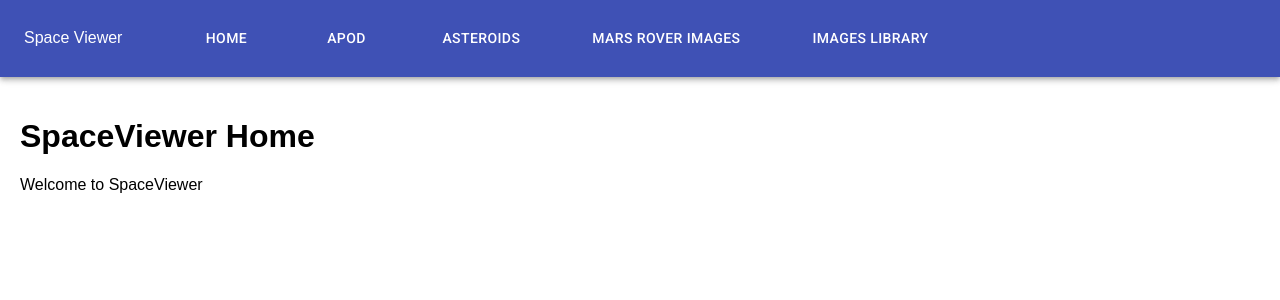
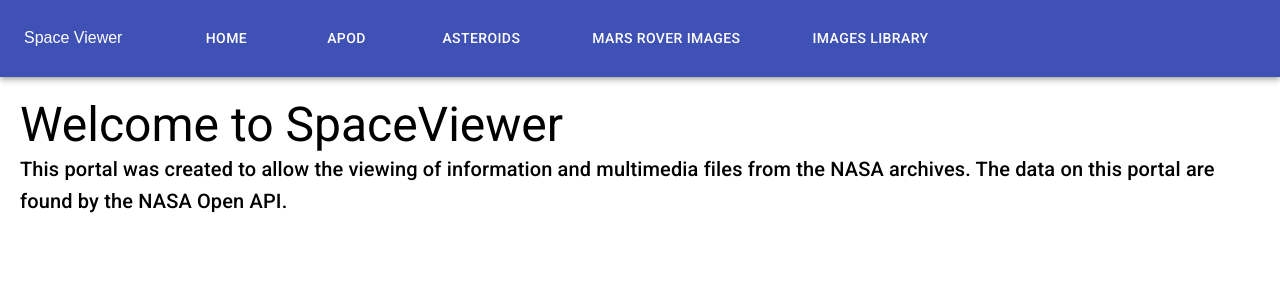
Before and after one commit to antoniocapizzi95/spaceviewer, a React (Create React App) app: page /asteroids in a window 1280 px wide. Shown: the top 300 px of the page. Built offline with nearby package versions, Linux system fonts and the light colour scheme.

Commit message:
exceptions handled in marsrover, added description in home, code refactor

```diff
--- a/src/components/apod/apod.js
+++ b/src/components/apod/apod.js
@@ -37,7 +37,7 @@ class Apod extends Component {
             .then(phot => this.checkPhoto(this.state.photo));
     };
     checkPhoto(pho) {
-        if(pho.code == 400) {
+        if(pho.code === 400) {
             this.setState({showPhoto: false});
         }
         else {
--- a/src/components/home.js
+++ b/src/components/home.js
@@ -1,14 +1,18 @@
 import React, { Component } from "react";
+import Typography from "@material-ui/core/Typography";
 
 class Home extends Component {
 
     render() {
         return (
             <div>
-                <h1>SpaceViewer Home</h1>
+                <Typography variant="h3" component="h2">Welcome to SpaceViewer</Typography>
                 <div>
-                    Welcome to SpaceViewer
+                    <Typography variant="h6" component="h5">
+                        This portal was created to allow the viewing of information and multimedia files from the NASA archives. The data on this portal are found by the NASA Open API.
+                    </Typography>
                 </div>
+
             </div>
         );
     }
--- a/src/components/imageslibrary/Input.js
+++ b/src/components/imageslibrary/Input.js
@@ -1,10 +1,5 @@
 import React from 'react';
 import { makeStyles } from '@material-ui/core/styles';
-import Input from '@material-ui/core/Input';
-import InputLabel from '@material-ui/core/InputLabel';
-import MenuItem from '@material-ui/core/MenuItem';
-import FormControl from '@material-ui/core/FormControl';
-import Select from '@material-ui/core/Select';
 import Button from "@material-ui/core/Button";
 import TextField from "@material-ui/core/TextField";
 
--- a/src/components/imageslibrary/imageslibrary.js
+++ b/src/components/imageslibrary/imageslibrary.js
@@ -25,7 +25,7 @@ class ImagesLibrary extends Component {
             .then(img => this.fixData(this.state.images));
     };
     fixData(img) {
-        if(img.length == 0) {
+        if(img.length === 0) {
             this.setState({showImages: false});
         } else {
             this.setState({showImages: true});
--- a/src/components/marsrover/marsrover.js
+++ b/src/components/marsrover/marsrover.js
@@ -11,7 +11,8 @@ class Marsrover extends Component {
         camera: "",
         photos: [],
         sol: '',
-        key: ""
+        key: "",
+        showPhotos: true
     };
     chooseData = e => {
         e.preventDefault();
@@ -31,7 +32,15 @@ class Marsrover extends Component {
         fetch(`https://api.nasa.gov/mars-photos/api/v1/rovers/${rover}/photos?sol=${sol}&camera=${camera}&api_key=${this.state.key}`)
             .then(response => response.json())
             .then(photosData => this.setState({ photos: photosData.photos }))
-            .then(pho => console.log(this.state.photos));
+            .then(pho => this.checkPhotos(this.state.photos));
+    };
+    checkPhotos(pho){
+        console.log(pho);
+      if(pho.length > 0) {
+          this.setState({showPhotos: true});
+      } else {
+          this.setState({showPhotos: false});
+      }
     };
     render() {
         var arr = [];
@@ -48,7 +57,8 @@ class Marsrover extends Component {
                 </Typography>
                 <div>
                     <Input chooseData={this.chooseData}></Input>
-                    <Grid container direction="row">
+                    {this.state.showPhotos ?
+                        (<Grid container direction="row">
                             {arr.map((value, index) => {
                                 return  ( <Card style={{margin: "20px"}}>
                                         <CardContent>
@@ -62,7 +72,9 @@ class Marsrover extends Component {
                                 )
                             })
                             }
-                    </Grid>
+                        </Grid>)
+                        : <Typography variant="h7" component="h4">No photos found for the day selected</Typography>}
+
 
                 </div>
 
```
Lines whose indentation alone changed are shown as unchanged.
